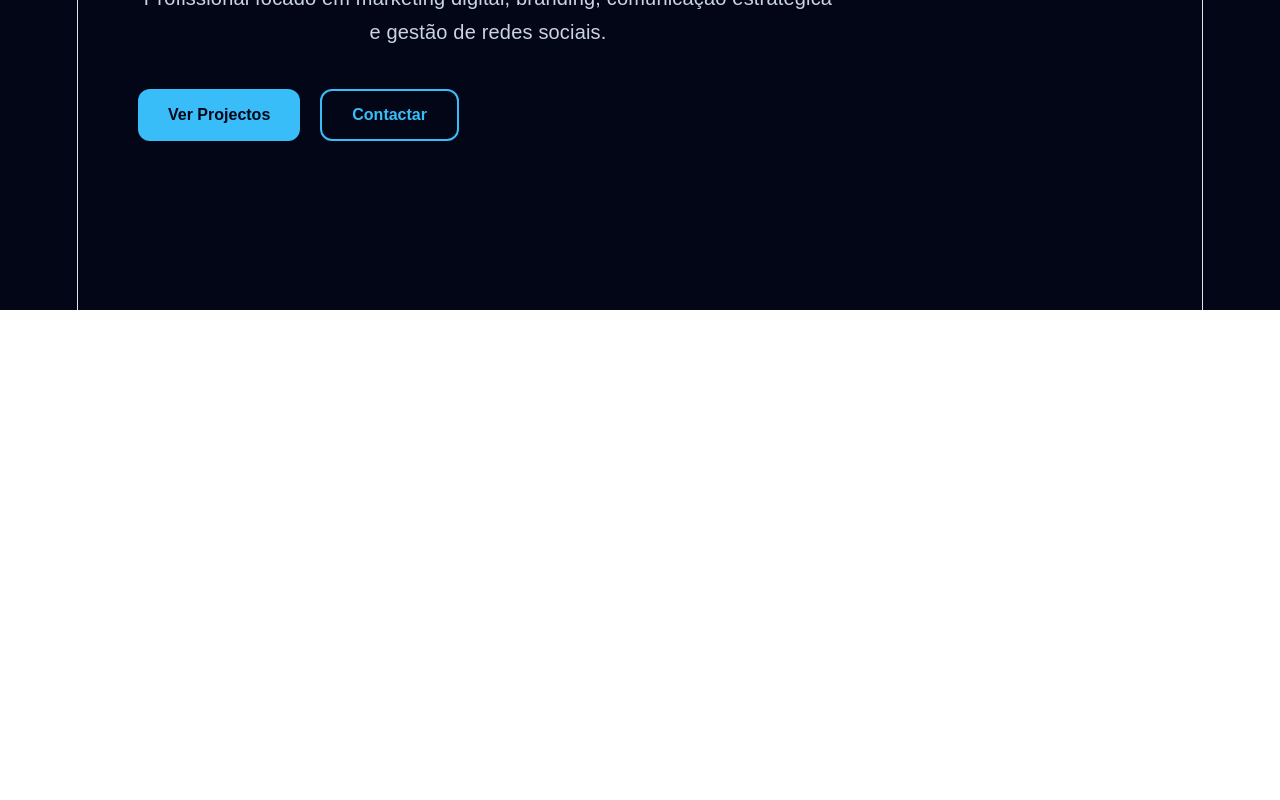
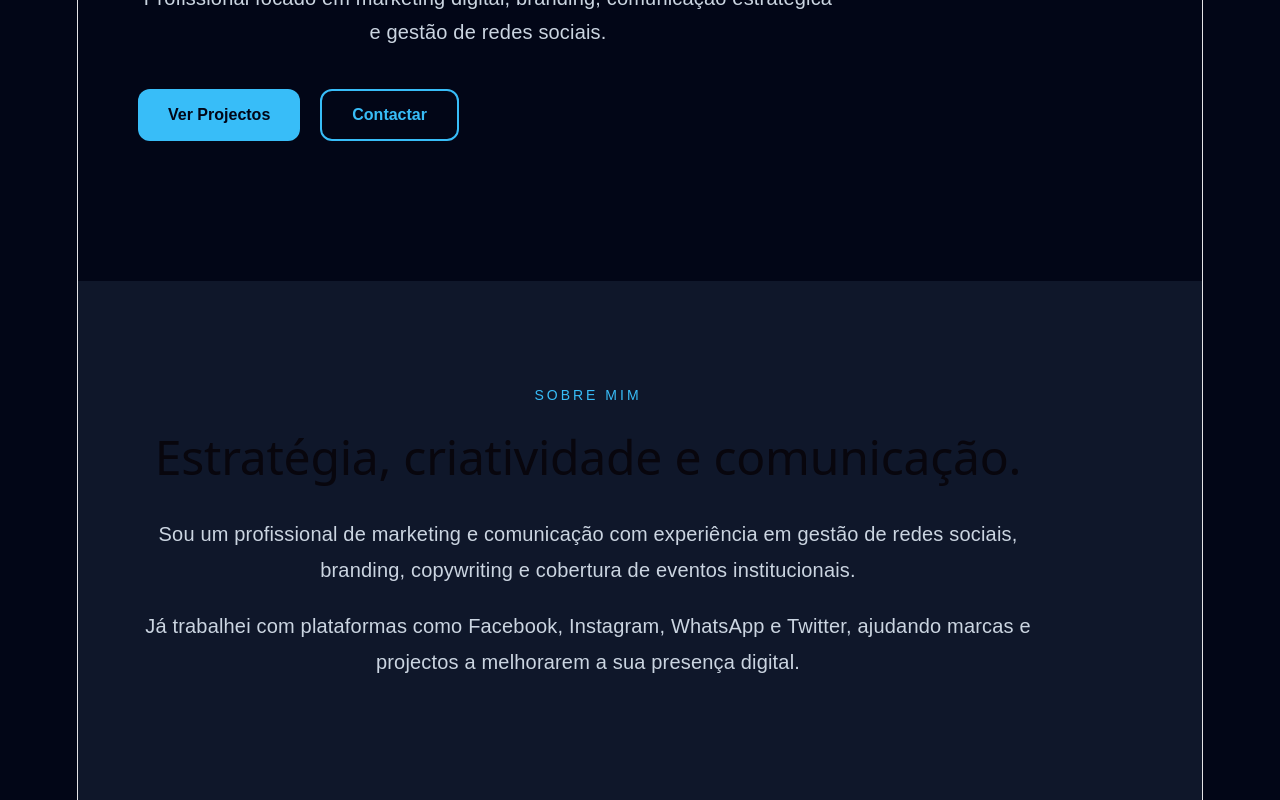
Before and after one commit to AsslamSelimane/asslam-portifolio, a React (Vite) app: page / in a window 1280 px wide. Shown: the part 490-1290 px from the top of the page. Before the commit the page ends 800 px from the top, so only its background shows below. Built offline with nearby package versions, Linux system fonts and the light colour scheme.

Commit message:
Add complete about section

```diff
--- a/src/App.css
+++ b/src/App.css
@@ -113,9 +113,41 @@ button:hover {
   transform: translateY(-3px);
 }
 
+/* ABOUT */
+
+.about {
+  padding: 100px 60px;
+  background: #0f172a;
+}
+
+.about-text {
+  max-width: 900px;
+}
+
+.section-tag {
+  color: #38bdf8;
+  letter-spacing: 3px;
+  font-size: 14px;
+}
+
+.about h2 {
+  font-size: 48px;
+  margin-top: 20px;
+  margin-bottom: 30px;
+  line-height: 1.2;
+}
+
+.about p {
+  color: #cbd5e1;
+  font-size: 20px;
+  line-height: 1.8;
+  margin-bottom: 20px;
+}
+
 /* RESPONSIVO */
 
 @media (max-width: 768px) {
+
   .navbar {
     padding: 25px;
     flex-direction: column;
@@ -137,4 +169,16 @@ button:hover {
   .buttons {
     flex-direction: column;
   }
+
+  .about {
+    padding: 60px 30px;
+  }
+
+  .about h2 {
+    font-size: 36px;
+  }
+
+  .about p {
+    font-size: 18px;
+  }
 }
--- a/src/App.tsx
+++ b/src/App.tsx
@@ -3,6 +3,9 @@ import './App.css'
 function App() {
   return (
     <div className="app">
+
+      {/* NAVBAR */}
+
       <header className="navbar">
         <h2 className="logo">AS</h2>
 
@@ -13,6 +16,8 @@ function App() {
           <a href="#">Contacto</a>
         </nav>
       </header>
+
+      {/* HERO SECTION */}
 
       <section className="hero">
         <span className="tag">PORTFÓLIO PROFISSIONAL</span>
@@ -36,6 +41,35 @@ function App() {
           </button>
         </div>
       </section>
+
+      {/* ABOUT SECTION */}
+
+      <section className="about">
+        <div className="about-text">
+
+          <span className="section-tag">
+            SOBRE MIM
+          </span>
+
+          <h2>
+            Estratégia, criatividade e comunicação.
+          </h2>
+
+          <p>
+            Sou um profissional de marketing e comunicação com experiência
+            em gestão de redes sociais, branding, copywriting e cobertura
+            de eventos institucionais.
+          </p>
+
+          <p>
+            Já trabalhei com plataformas como Facebook, Instagram,
+            WhatsApp e Twitter, ajudando marcas e projectos
+            a melhorarem a sua presença digital.
+          </p>
+
+        </div>
+      </section>
+
     </div>
   )
 }
```
